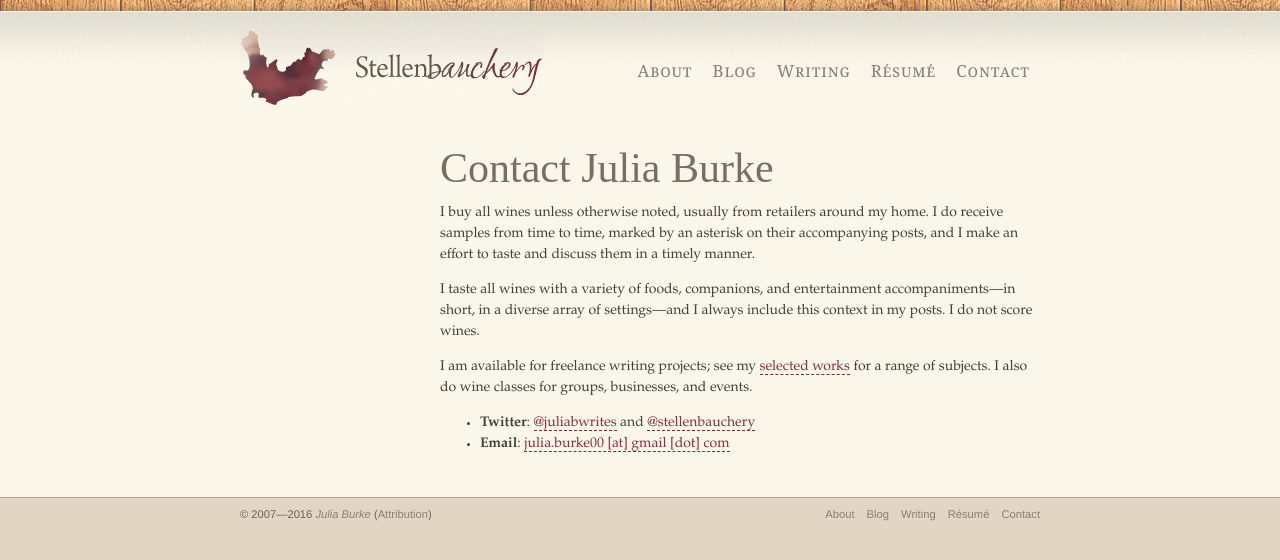
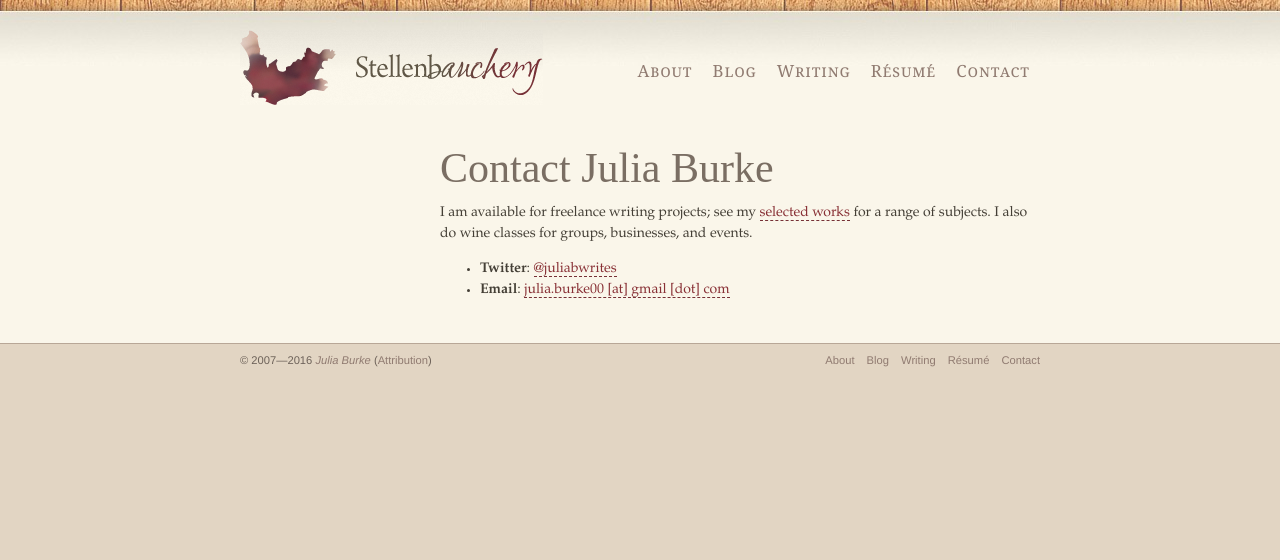
Before and after one commit to nywinewench/nywinewench.github.io, a Jekyll site: the page built from contact.md, in a window 1280 px wide. Shown: the top 560 px of the page. Built offline with Jekyll 4.4.1, drawn with Linux system fonts in a browser that asks for light colours; some web fonts are replaced; Markdown is read by kramdown in place of the engine named in the settings; comment, search, counter and statistics services are not loaded.

Commit message:
Contact update

```diff
--- a/contact.md
+++ b/contact.md
@@ -3,12 +3,8 @@ layout: large_column_only
 title: Contact Julia Burke
 ---
 
-I buy all wines unless otherwise noted, usually from retailers around my home. I do receive samples from time to time, marked by an asterisk on their accompanying posts, and I make an effort to taste and discuss them in a timely manner.
-
-I taste all wines with a variety of foods, companions, and entertainment accompaniments––in short, in a diverse array of settings––and I always include this context in my posts. I do not score wines.
-
 I am available for freelance writing projects; see my [selected works](/writing.html)
 for a range of subjects. I also do wine classes for groups, businesses, and events.
 
-* **Twitter**: [@juliabwrites](https://twitter.com/juliabwrites) and [@stellenbauchery](https://twitter.com/stellenbauchery)
+* **Twitter**: [@juliabwrites](https://twitter.com/juliabwrites)
 * **Email**: <script type='text/javascript' src='/javascripts/email.js'></script>
```
